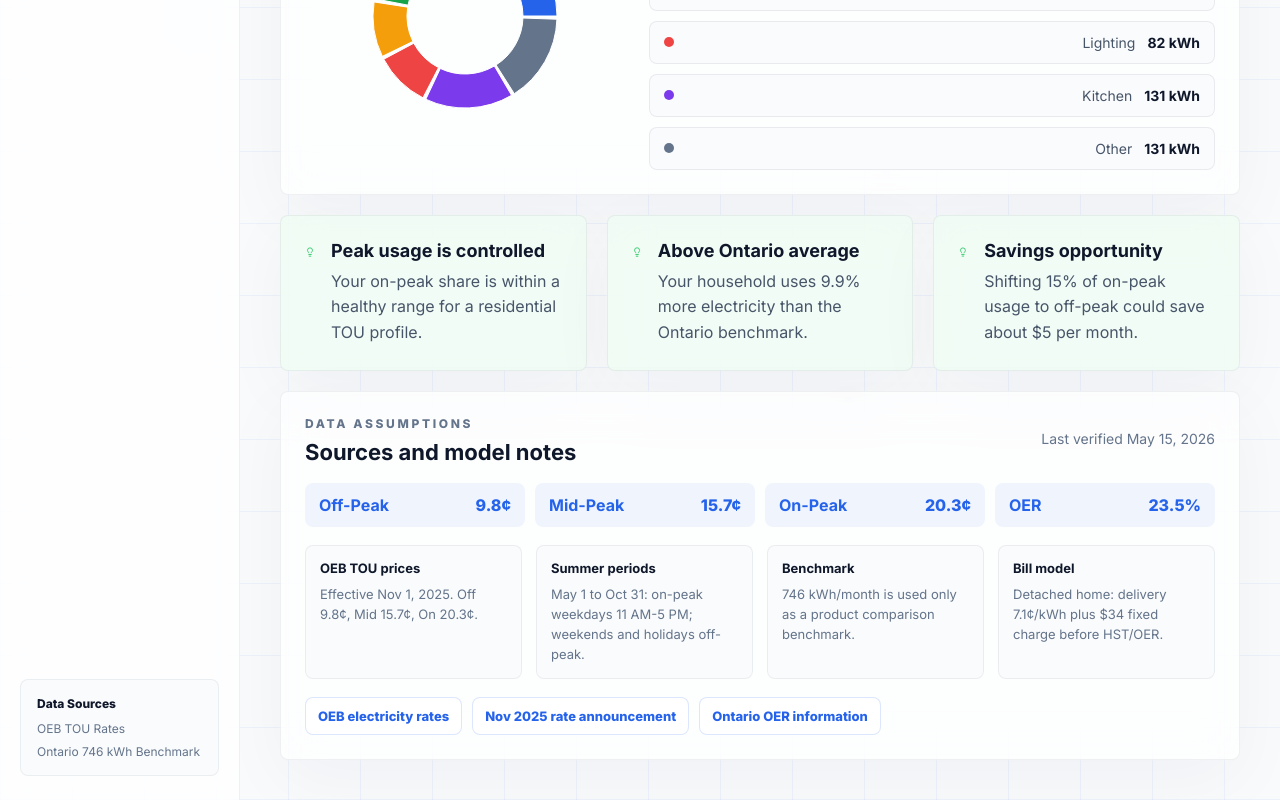
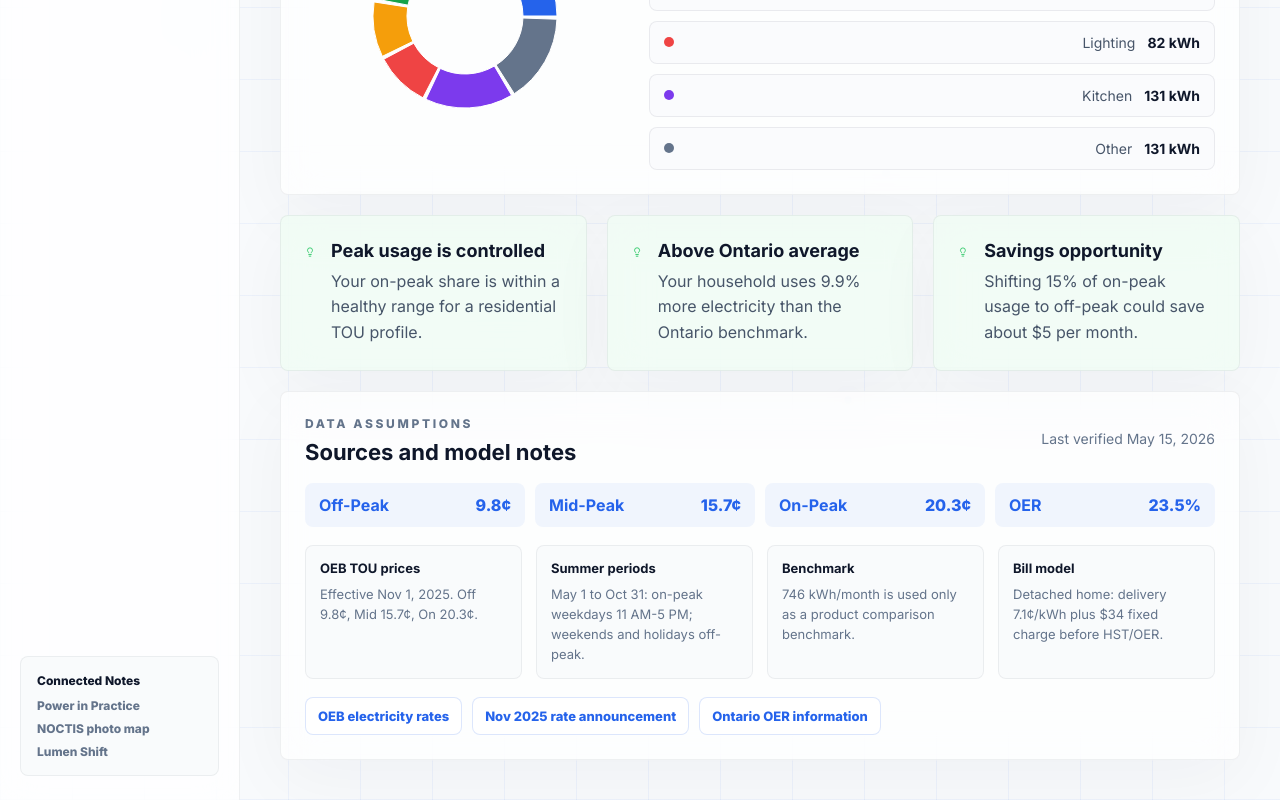
Before and after one commit to Shunnnyyy/smart-energy-dashboard, a React (Vite) app: page / in a window 1280 px wide. Shown: the part 1721-2521 px from the top of the page. Built offline with nearby package versions, Linux system fonts and the light colour scheme.

Commit message:
Add connected links to dashboard sidebar

```diff
--- a/src/main.jsx
+++ b/src/main.jsx
@@ -734,7 +734,12 @@ function Dashboard({ backHome, monthlyUsage, setMonthlyUsage, onPeakPercent, set
       <aside className="sidebar">
         <button className="logo sidebar-logo" onClick={backHome}><span><Zap size={16} /></span>SmartEnergy</button>
         {menu.map(([Icon, label]) => <button key={label} onClick={() => setActive(label)} className={active === label ? 'side-item active' : 'side-item'} aria-current={active === label ? 'page' : undefined}><Icon size={18} />{label}</button>)}
-        <div className="sidebar-note"><p>Data Sources</p><span>OEB TOU Rates</span><span>Ontario 746 kWh Benchmark</span></div>
+        <div className="sidebar-note">
+          <p>Connected Notes</p>
+          <a href={POWER_IN_PRACTICE_URL} target="_blank" rel="noreferrer">Power in Practice</a>
+          <a href={NOCTIS_URL} target="_blank" rel="noreferrer">NOCTIS photo map</a>
+          <a href={LUMEN_SHIFT_URL} target="_blank" rel="noreferrer">Lumen Shift</a>
+        </div>
       </aside>
 
       <main className="dash-main">
--- a/src/style.css
+++ b/src/style.css
@@ -82,7 +82,10 @@ footer div { display: flex; gap: 24px; }
 .side-item.active { background: rgba(37,99,235,0.08); color: #2563EB; }
 .sidebar-note { position: absolute; left: 20px; right: 20px; bottom: 24px; padding: 16px; border-radius: 8px; background: rgba(248,250,252,0.78); border: 1px solid rgba(15,23,42,0.06); }
 .sidebar-note p { margin: 0 0 10px; font-size: 12px; font-weight: 800; color: #0F172A; }
-.sidebar-note span { display: block; margin-top: 8px; color: #64748B; font-size: 12px; }
+.sidebar-note span,
+.sidebar-note a { display: block; margin-top: 8px; color: #64748B; font-size: 12px; }
+.sidebar-note a { font-weight: 800; transition: color 160ms ease; }
+.sidebar-note a:hover { color: #2563EB; }
 .dash-main { position: relative; z-index: 1; flex: 1; padding: 40px; }
 .dash-top { display: flex; align-items: center; justify-content: space-between; margin-bottom: 28px; }
 .dash-top h1 { margin-top: 8px; font-size: 44px; }
```
